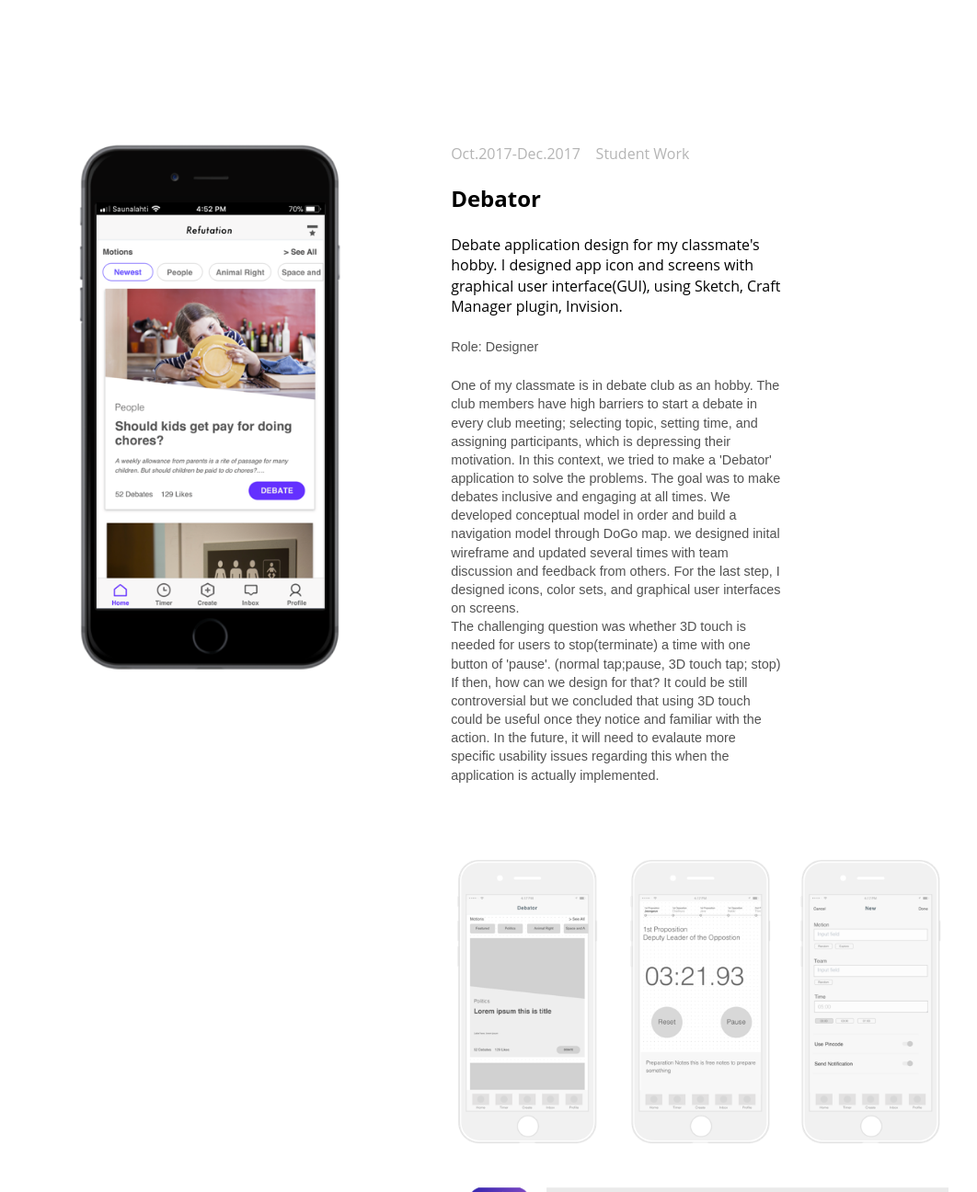
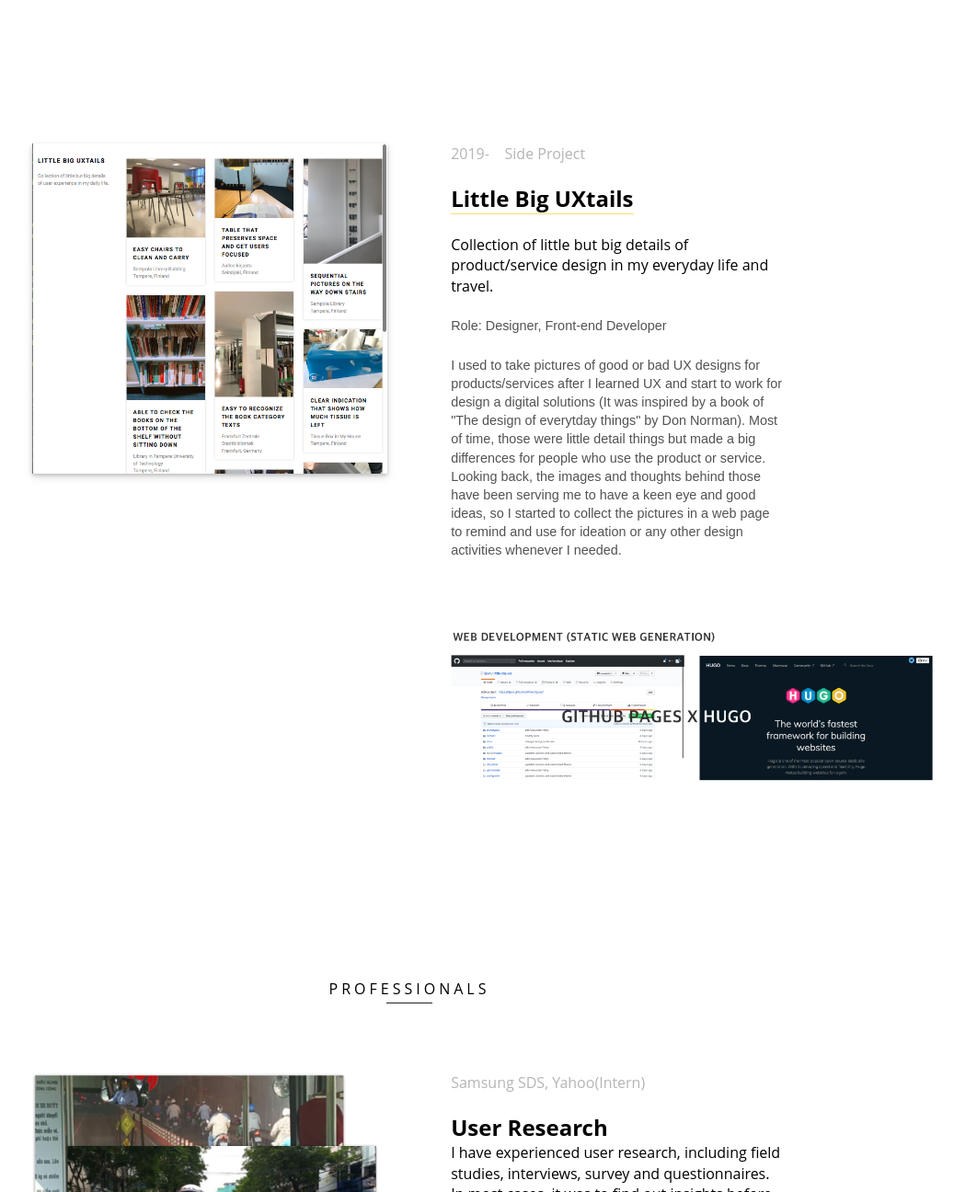
Before and after one commit to ljeun/portfolio_back, a Jekyll site: the page built from index.md, in a window 1280 px wide and 1400 px high, scrolled down 4542 px, cut to the strip 104-1400 px from the top of the window. Shown: the whole strip at 92% size, without its empty margins (195-1257 px from the left). Built offline with Jekyll 4.4.1, drawn with Linux system fonts in a browser that asks for light colours; some of the changed text lies outside the part shown.

Commit message:
change strucontent structure

```diff
--- a/_data/projects.yml
+++ b/_data/projects.yml
@@ -15,7 +15,7 @@
     type: Student-Company Project
     period: Jan.2018 - Mar.2019
     role: Designer
-    overview: An accessible app to divert some of the taxi orders for passengers (the specific user group as the visually impaired)
+    overview: An accessible app to divert some of the taxi orders for passengers (the specific user group as the visually impaired).
     description: This project started with the problem which has a bottleneck in the information flow between users and Public Organizing taxi call center, resulting in long queues on the phone. Notably, the users were mostly those who have difficulties in riding general public transportation so need easy access to the taxi service. In this context, our solution was to provide an accessible mobile application which diverts some of the orders by the users from the phone queues. The app is firstly designed, targeting at the visually impaired.
     image_main: /img/works/demola/main.png
     image_sketches: /img/works/demola/sketches.png
@@ -26,7 +26,7 @@
     type: Student work
     period: Oct.2017-Mar.2018
     role: Designer
-    overview: Industrial project work with an emission company, Aeromon. I was involved in a user experience design and evaluation, ranging from defining UX goals to designing and evaluating the concept
+    overview: Industrial project work with an emission company, Aeromon. I was involved in a user experience design and evaluation, ranging from defining UX goals to designing and evaluating the concept.
     description: Emission monitoring system was to detect, measure unexpected emissions and report the summary to decision-makers. The problem was that novice users (decision making persons) have difficulties to notice/analyze critical information in their current system. After the meeting with stakeholders, our team defined  four UX goals; ease of use, clarity, naturalness, and functionality against the problem. The following tasks are as below.<br/> -Analyzed the current system in detail in both pragmatic and hedonic ways; functionality, UI, User Flows. <br/> -Designed new concept with changed user flow, consistent UI elements.<br/> -Visualized screens in accordance with the new concept.<br/> -Worked interactive prototype to see how it works by actions.<br/> -Evaluated the prototype with two evaluation methods; AttrakDiff and ASQ( After-Scenario-Questionnaire) <br/><br/> It was the most difficult to consider the completely different group of users. Since the users include both technical engineers and the decision-makers like the administrative head of officer, there were huge gaps between them for the familarity and proficiency with the system. However, the most significant data was the same, which allowed us to focus on that view.
     image_main: /img/works/emissions/main.png
     image_main_style: 'box-shadow: 0 2px 4px 0 rgba(0, 0, 0, 0.2), 0 4px 10px 0 rgba(0, 0, 0, 0.1);'
@@ -34,14 +34,25 @@
     # link_name: prototype.
     link: https://invis.io/ENO4FKZ29CZ
 
--   title: Debator
-    type: Student Work
-    period: Oct.2017-Dec.2017
-    role: Designer
-    overview: Debate application design for my classmate's hobby. I designed app icon and screens with graphical user interface(GUI), using Sketch, Craft Manager plugin, Invision.
-    description: One of my classmate is in debate club as an hobby. The club members have high barriers to start a debate in every club meeting; selecting topic, setting time, and assigning participants, which is depressing their motivation. In this context, we tried to make a 'Debator' application to solve the problems. The goal was to make debates inclusive and engaging at all times. We developed conceptual model in order and build a navigation model through DoGo map. we designed inital wireframe and updated several times with team discussion and feedback from others. For the last step, I designed icons, color sets, and graphical user interfaces on screens. <br/> The challenging question was whether 3D touch is needed for users to stop(terminate) a time with one button of 'pause'. (normal tap;pause, 3D touch tap; stop) If then, how can we design for that? It could be still controversial but we concluded that using 3D touch could be useful once they notice and familiar with the action. In the future, it will need to evalaute more specific usability issues regarding this when the application is actually implemented.
-    image_main: /img/works/debator/main.png
-    image_sketches: /img/works/debator/sketches.png
+-   title: <a target="_blank" href="https://ljeun.github.io/little-big-ux/portfolio/" class="title link">Little Big UXtails</a>
+    type: Side Project
+    period: 2019-
+    role: Designer, Front-end Developer
+    overview: Collection of little but big details of product/service design in my everyday life and travel.
+    description: I used to take pictures of good or bad UX designs for products/services after I learned UX and start to work for design a digital solutions (It was inspired by a book of "The design of everytday things" by Don Norman). Most of time, those were little detail things but made a big differences for people who use the product or service. Looking back, the images and thoughts behind those have been serving me to have a keen eye and good ideas, so I started to collect the pictures in a web page to remind and use for ideation or any other design activities whenever I needed.
+    image_main: /img/sideprojects/littlebigux/main.png
+    image_main_style: 'box-shadow: 0 2px 4px 0 rgba(0, 0, 0, 0.2), 0 4px 10px 0 rgba(0, 0, 0, 0.1);'
+    image_sketches: /img/sideprojects/littlebigux/sketches.png
+
+# -   title: Debator
+#     type: Student Work
+#     period: Oct.2017-Dec.2017
+#     role: Designer
+#     overview: Debate application design for my classmate's hobby. I designed app icon and screens with graphical user interface(GUI), using Sketch, Craft Manager plugin, Invision.
+#     description: One of my classmate is in debate club as an hobby. The club members have high barriers to start a debate in every club meeting; selecting topic, setting time, and assigning participants, which is depressing their motivation. In this context, we tried to make a 'Debator' application to solve the problems. The goal was to make debates inclusive and engaging at all times. We developed conceptual model in order and build a navigation model through DoGo map. we designed inital wireframe and updated several times with team discussion and feedback from others. For the last step, I designed icons, color sets, and graphical user interfaces on screens. <br/> The challenging question was whether 3D touch is needed for users to stop(terminate) a time with one button of 'pause'. (normal tap;pause, 3D touch tap; stop) If then, how can we design for that? It could be still controversial but we concluded that using 3D touch could be useful once they notice and familiar with the action. In the future, it will need to evalaute more specific usability issues regarding this when the application is actually implemented.
+#     image_main: /img/works/debator/main.png
+#     image_sketches: /img/works/debator/sketches.png
+
     # link_name: prototype
     # link: https://invis.io/ENO4FKZ29CZ
 
--- a/_includes/resume.html
+++ b/_includes/resume.html
@@ -40,7 +40,7 @@
     {% endfor %}
 </dl>
 
-<h3 class="section-title">Side Projects</h3>
+<!-- <h3 class="section-title">Side Projects</h3>
 <dl class="project">
     {% for sideproject in site.data.sideprojects %}
         <dt>
@@ -51,7 +51,7 @@
             <p>{{ sideproject.description }}</p>
         </dd>
     {% endfor %}
-</dl>
+</dl> -->
 
 <!-- <h3 class="section-title">Previous Student Work</h3>
 <dl class="project">
```
Also changed, not shown: img/sideprojects/littlebigux/main.png, img/sideprojects/littlebigux/main_bak.png (added), img/sideprojects/littlebigux/sketches.png (added), 1 other file.
